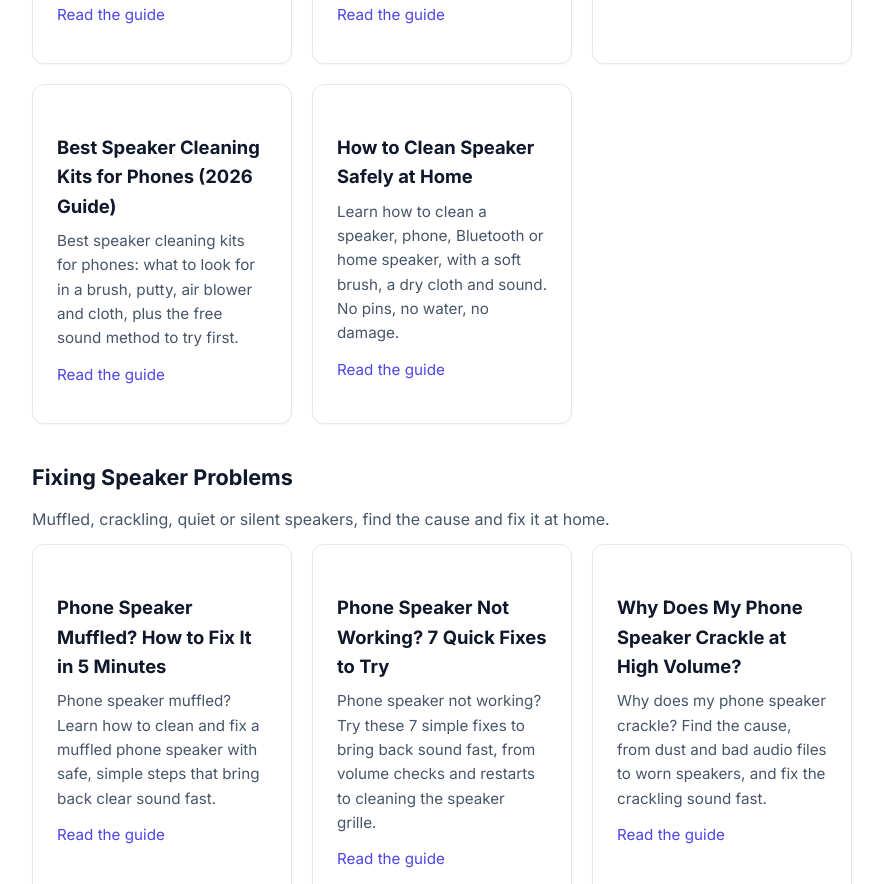
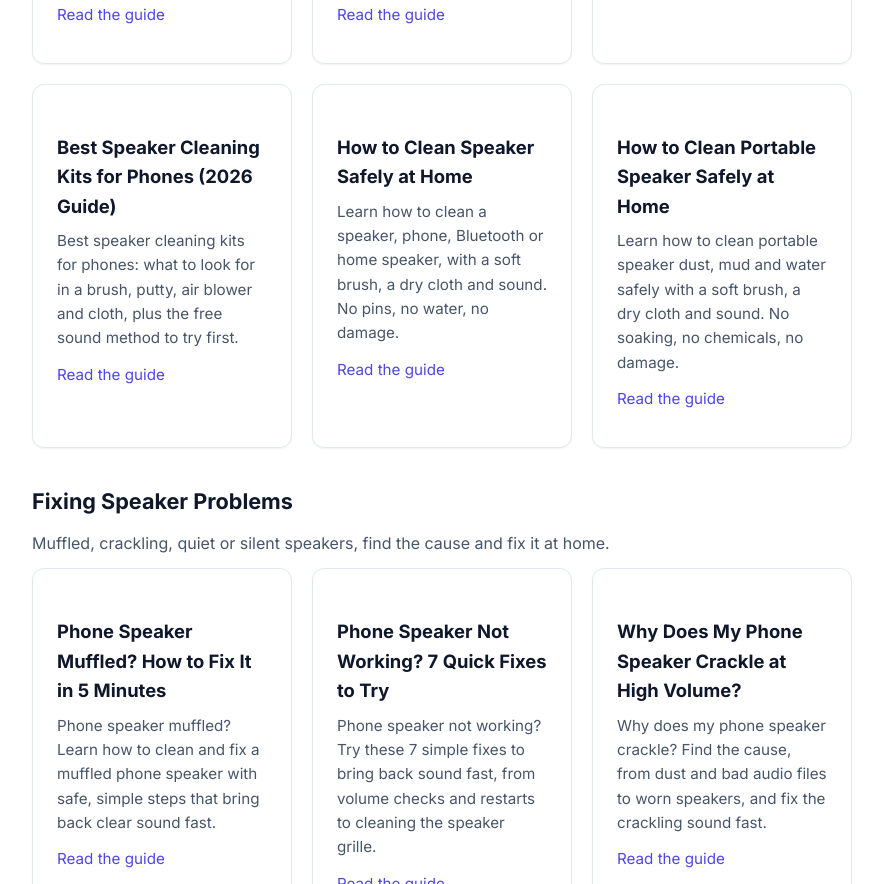
Before and after one commit to trytofixmyspeaker/trytofixmyspeaker.github.io, a plain HTML site: page blog/index.html in a window 1280 px wide. Shown: the part 1210-2094 px from the top of the page, without its empty margins (198-1081 px from the left). Drawn offline with Linux system fonts and the light colour scheme.

Commit message:
Update blog index

```diff
--- a/blog/index.html
+++ b/blog/index.html
@@ -62,6 +62,7 @@
       <div class="card"><h3>How to Clean Phone Speaker Grille Safely</h3><p>Learn how to clean your phone speaker grille safely with a soft brush, a dry cloth, and sound. No pins, no water, no damage to your phone.</p><p><a href="/blog/how-to-clean-phone-speaker-grille/">Read the guide</a></p></div>
       <div class="card"><h3>Best Speaker Cleaning Kits for Phones (2026 Guide)</h3><p>Best speaker cleaning kits for phones: what to look for in a brush, putty, air blower and cloth, plus the free sound method to try first.</p><p><a href="/blog/best-speaker-cleaning-kits-for-phones/">Read the guide</a></p></div>
       <div class="card"><h3>How to Clean Speaker Safely at Home</h3><p>Learn how to clean a speaker, phone, Bluetooth or home speaker, with a soft brush, a dry cloth and sound. No pins, no water, no damage.</p><p><a href="/blog/how-to-clean-speaker/">Read the guide</a></p></div>
+      <div class="card"><h3>How to Clean Portable Speaker Safely at Home</h3><p>Learn how to clean portable speaker dust, mud and water safely with a soft brush, a dry cloth and sound. No soaking, no chemicals, no damage.</p><p><a href="/blog/how-to-clean-portable-speaker/">Read the guide</a></p></div>
     </div>
 
     <h2>Fixing Speaker Problems</h2>
```
